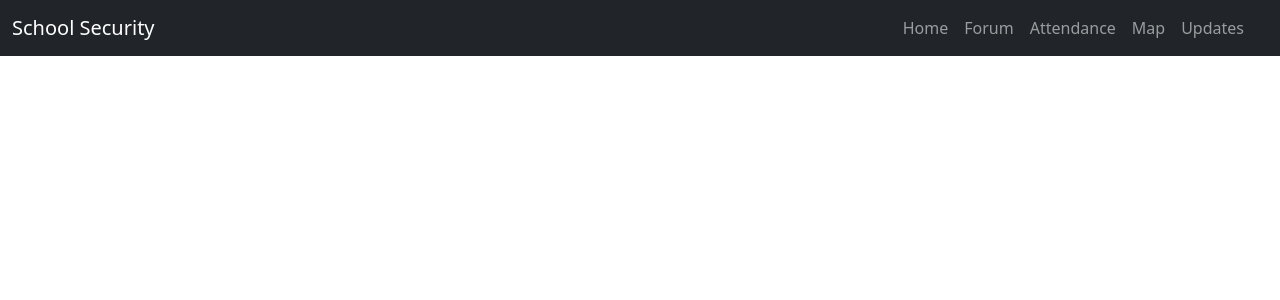
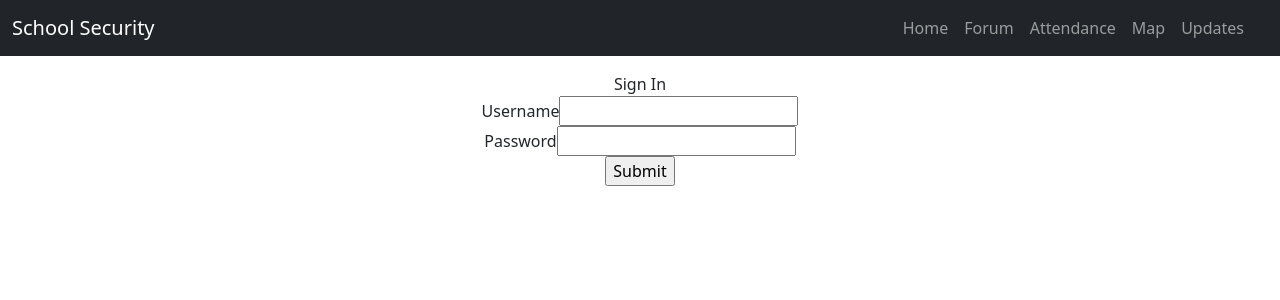
Before and after one commit to Jay-Bhalala/school-security-app, a React (Create React App) app: page /login in a window 1280 px wide. Shown: the top 300 px of the page. Built offline with nearby package versions, Linux system fonts and the light colour scheme.

Commit message:
login screen first commit

```diff
--- a/src/App.js
+++ b/src/App.js
@@ -7,6 +7,7 @@
 import Forum from './components/Forum.js';
 import Attendance from './components/Attendance.js';
 import Updates from './components/Updates.js';
+import Login from './components/Login.js'
 
 function App() {
   return (
@@ -15,6 +16,7 @@
 
       <Routes>
         <Route exact path="/" element={<Home />} />
+        <Route exact path="/login" element={<Login />} />
         <Route exact path="/map" element={<Map />} />
         <Route exact path="/forum" element={<Forum />} />
         <Route exact path="/attendance" element={<Attendance />} />
--- /dev/null
+++ b/src/components/Login.js
@@ -0,0 +1,89 @@
+import React from "react";
+import { useState } from 'react';
+import './Login.css'
+
+
+function Login() {
+    const [errorMessages, setErrorMessages] = useState({});
+    const [isSubmitted, setIsSubmitted] = useState(false);
+
+    // User Login info
+    const database = [
+      {
+        username: "user1",
+        password: "pass1"
+      },
+      {
+        username: "user2",
+        password: "pass2"
+      }
+    ];
+
+    const errors = {
+      uname: "invalid username",
+      pass: "invalid password"
+    };
+
+    const handleSubmit = (event) => {
+      //Prevent page reload
+      event.preventDefault();
+
+      var { uname, pass } = document.forms[0];
+
+      // Find user login info
+      const userData = database.find((user) => user.username === uname.value);
+
+      // Compare user info
+      if (userData) {
+        if (userData.password !== pass.value) {
+          // Invalid password
+          setErrorMessages({ name: "pass", message: errors.pass });
+        } else {
+          setIsSubmitted(true);
+        }
+      } else {
+        // Username not found
+        setErrorMessages({ name: "uname", message: errors.uname });
+      }
+    };
+
+    // Generate JSX code for error message
+    const renderErrorMessage = (name) =>
+      name === errorMessages.name && (
+        <div className="error">{errorMessages.message}</div>
+      );
+
+    // JSX code for login form
+    const renderForm = (
+      <div className="form">
+        <form onSubmit={handleSubmit}>
+          <div className="input-container">
+            <label>Username </label>
+            <input type="text" name="uname" required />
+            {renderErrorMessage("uname")}
+          </div>
+          <div className="input-container">
+            <label>Password </label>
+            <input type="password" name="pass" required />
+            {renderErrorMessage("pass")}
+          </div>
+          <div className="button-container">
+            <input type="submit" />
+          </div>
+        </form>
+      </div>
+    );
+
+    return (
+      <div className="app">
+        <div className="login-form">
+          <div className="title">Sign In</div>
+          {isSubmitted ? <div>User is successfully logged in</div> : renderForm}
+        </div>
+      </div>
+    );
+  }
+
+
+
+export default Login;
```
Also changed, not shown: src/components/Login.css (added).
